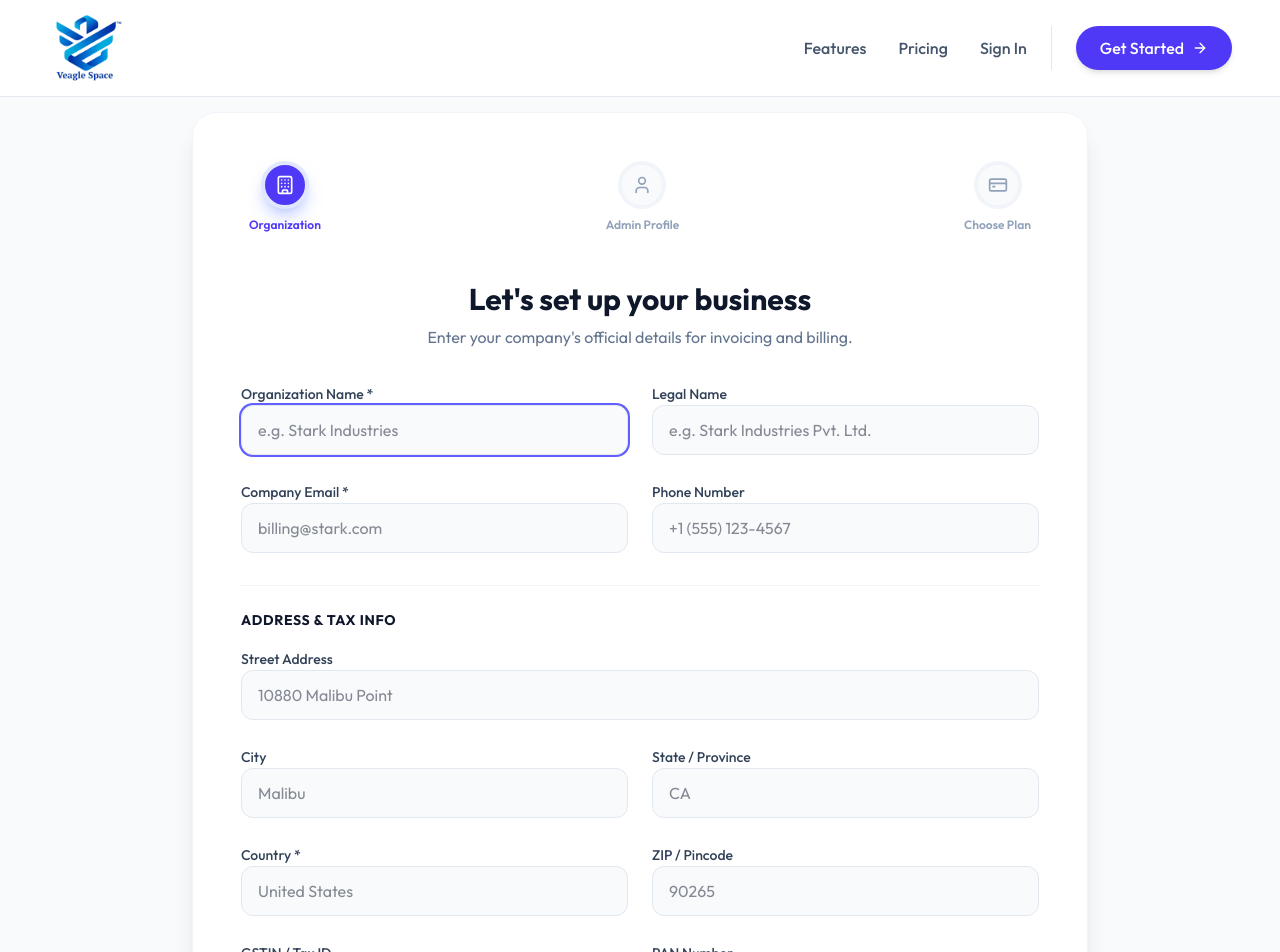
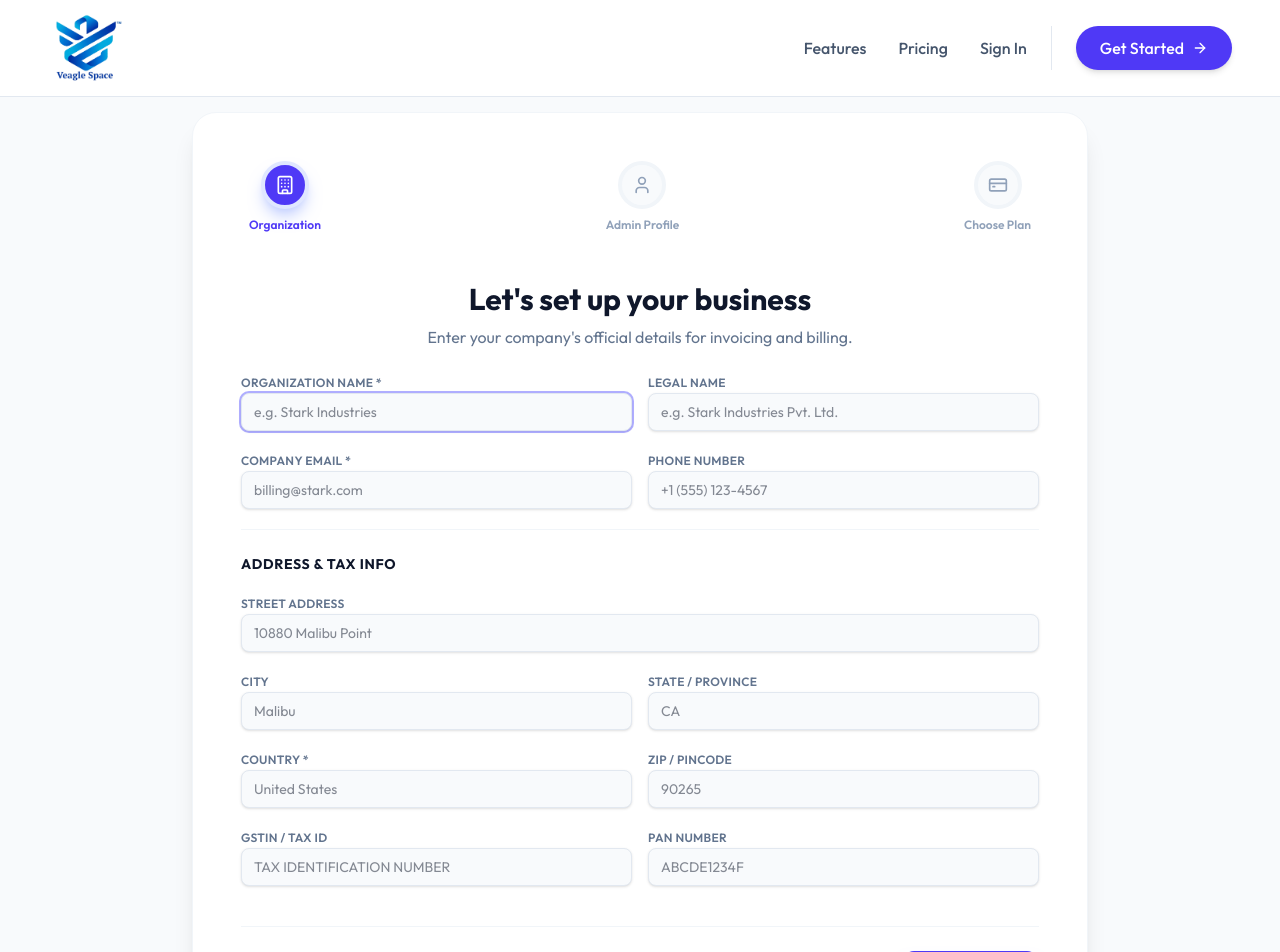
Before and after one commit to veaglespace-Tech/invoice-generator, a Next.js app in the folder client/: page /register in a window 1280 px wide. Shown: the top 952 px of the page. Built offline with nearby package versions, Linux system fonts and the light colour scheme; no server answers.

Commit message:
Refactor registration form UI to be more compact and sleeker

```diff
--- a/client/src/app/register/page.tsx
+++ b/client/src/app/register/page.tsx
@@ -234,7 +234,7 @@ export default function RegisterPage() {
                   <div className="absolute inset-0 rounded-full border-4 border-emerald-400 animate-ping opacity-30"></div>
                 </div>
 
-                <div className="space-y-2">
+                <div className="space-y-1.5">
                   <h2 className="text-3xl font-bold text-slate-900 dark:text-white">🎉 Registration Successful!</h2>
                   <p className="text-slate-500 dark:text-slate-400 max-w-sm mx-auto text-base">
                     Welcome, <span className="font-semibold text-slate-800 dark:text-white">{orgName}</span>!<br />
@@ -257,51 +257,51 @@ export default function RegisterPage() {
             )}
 
             {!isSuccess && currentStep === 1 && (
-              <div className="space-y-8 animate-in fade-in slide-in-from-right-4 duration-300">
-                <div className="text-center mb-8">
+              <div className="space-y-5 animate-in fade-in slide-in-from-right-4 duration-300">
+                <div className="text-center mb-5">
                   <h2 className="text-3xl font-bold text-slate-900 dark:text-white">Let's set up your business</h2>
                   <p className="text-slate-500 dark:text-slate-400 mt-2">Enter your company's official details for invoicing and billing.</p>
                 </div>
 
-                <div className="grid grid-cols-1 md:grid-cols-2 gap-6">
-                  <div className="space-y-2">
-                    <label className="text-sm font-medium text-slate-700 dark:text-slate-300">Organization Name *</label>
+                <div className="grid grid-cols-1 md:grid-cols-2 gap-4">
+                  <div className="space-y-1.5">
+                    <label className="text-xs font-semibold uppercase tracking-wide text-slate-500 dark:text-slate-300">Organization Name *</label>
                     <input
                       type="text"
                       value={orgName}
                       onChange={(e) => setOrgName(e.target.value)}
-                      className="w-full bg-slate-50 dark:bg-slate-950 border border-slate-200 dark:border-slate-800 rounded-xl px-4 py-3 focus:outline-none focus:ring-2 focus:ring-indigo-500 dark:text-white transition-all"
+                      className="w-full bg-slate-50 dark:bg-slate-950 border border-slate-200 dark:border-slate-800 rounded-lg px-3 py-2 text-sm focus:outline-none focus:ring-2 focus:ring-indigo-500/50 shadow-sm dark:text-white transition-all"
                       placeholder="e.g. Stark Industries"
                       autoFocus
                     />
                   </div>
-                  <div className="space-y-2">
-                    <label className="text-sm font-medium text-slate-700 dark:text-slate-300">Legal Name</label>
+                  <div className="space-y-1.5">
+                    <label className="text-xs font-semibold uppercase tracking-wide text-slate-500 dark:text-slate-300">Legal Name</label>
                     <input
                       type="text"
                       value={legalName}
                       onChange={(e) => setLegalName(e.target.value)}
-                      className="w-full bg-slate-50 dark:bg-slate-950 border border-slate-200 dark:border-slate-800 rounded-xl px-4 py-3 focus:outline-none focus:ring-2 focus:ring-indigo-500 dark:text-white transition-all"
+                      className="w-full bg-slate-50 dark:bg-slate-950 border border-slate-200 dark:border-slate-800 rounded-lg px-3 py-2 text-sm focus:outline-none focus:ring-2 focus:ring-indigo-500/50 shadow-sm dark:text-white transition-all"
                       placeholder="e.g. Stark Industries Pvt. Ltd."
                     />
                   </div>
-                  <div className="space-y-2">
-                    <label className="text-sm font-medium text-slate-700 dark:text-slate-300">Company Email *</label>
+                  <div className="space-y-1.5">
+                    <label className="text-xs font-semibold uppercase tracking-wide text-slate-500 dark:text-slate-300">Company Email *</label>
                     <input
                       type="email"
                       value={orgEmail}
                       onChange={(e) => setOrgEmail(e.target.value)}
-                      className="w-full bg-slate-50 dark:bg-slate-950 border border-slate-200 dark:border-slate-800 rounded-xl px-4 py-3 focus:outline-none focus:ring-2 focus:ring-indigo-500 dark:text-white transition-all"
+                      className="w-full bg-slate-50 dark:bg-slate-950 border border-slate-200 dark:border-slate-800 rounded-lg px-3 py-2 text-sm focus:outline-none focus:ring-2 focus:ring-indigo-500/50 shadow-sm dark:text-white transition-all"
                       placeholder="billing@stark.com"
                     />
                   </div>
-                  <div className="space-y-2">
-                    <label className="text-sm font-medium text-slate-700 dark:text-slate-300">Phone Number</label>
+                  <div className="space-y-1.5">
+                    <label className="text-xs font-semibold uppercase tracking-wide text-slate-500 dark:text-slate-300">Phone Number</label>
                     <input
                       type="tel"
                       value={orgPhone}
                       onChange={(e) => setOrgPhone(e.target.value)}
-                      className="w-full bg-slate-50 dark:bg-slate-950 border border-slate-200 dark:border-slate-800 rounded-xl px-4 py-3 focus:outline-none focus:ring-2 focus:ring-indigo-500 dark:text-white transition-all"
+                      className="w-full bg-slate-50 dark:bg-slate-950 border border-slate-200 dark:border-slate-800 rounded-lg px-3 py-2 text-sm focus:outline-none focus:ring-2 focus:ring-indigo-500/50 shadow-sm dark:text-white transition-all"
                       placeholder="+1 (555) 123-4567"
                     />
                   </div>
@@ -309,74 +309,74 @@ export default function RegisterPage() {
 
                 <div className="border-t border-slate-100 dark:border-slate-800 pt-6">
                   <h3 className="text-sm font-bold text-slate-900 dark:text-white mb-4 uppercase tracking-wider">Address & Tax Info</h3>
-                  <div className="grid grid-cols-1 md:grid-cols-2 gap-6">
-                    <div className="space-y-2 md:col-span-2">
-                      <label className="text-sm font-medium text-slate-700 dark:text-slate-300">Street Address</label>
+                  <div className="grid grid-cols-1 md:grid-cols-2 gap-4">
+                    <div className="space-y-1.5 md:col-span-2">
+                      <label className="text-xs font-semibold uppercase tracking-wide text-slate-500 dark:text-slate-300">Street Address</label>
                       <input
                         type="text"
                         value={address}
                         onChange={(e) => setAddress(e.target.value)}
-                        className="w-full bg-slate-50 dark:bg-slate-950 border border-slate-200 dark:border-slate-800 rounded-xl px-4 py-3 focus:outline-none focus:ring-2 focus:ring-indigo-500 dark:text-white transition-all"
+                        className="w-full bg-slate-50 dark:bg-slate-950 border border-slate-200 dark:border-slate-800 rounded-lg px-3 py-2 text-sm focus:outline-none focus:ring-2 focus:ring-indigo-500/50 shadow-sm dark:text-white transition-all"
                         placeholder="10880 Malibu Point"
                       />
                     </div>
-                    <div className="space-y-2">
-                      <label className="text-sm font-medium text-slate-700 dark:text-slate-300">City</label>
+                    <div className="space-y-1.5">
+                      <label className="text-xs font-semibold uppercase tracking-wide text-slate-500 dark:text-slate-300">City</label>
                       <input
                         type="text"
                         value={city}
                         onChange={(e) => setCity(e.target.value)}
-                        className="w-full bg-slate-50 dark:bg-slate-950 border border-slate-200 dark:border-slate-800 rounded-xl px-4 py-3 focus:outline-none focus:ring-2 focus:ring-indigo-500 dark:text-white transition-all"
+                        className="w-full bg-slate-50 dark:bg-slate-950 border border-slate-200 dark:border-slate-800 rounded-lg px-3 py-2 text-sm focus:outline-none focus:ring-2 focus:ring-indigo-500/50 shadow-sm dark:text-white transition-all"
                         placeholder="Malibu"
                       />
                     </div>
-                    <div className="space-y-2">
-                      <label className="text-sm font-medium text-slate-700 dark:text-slate-300">State / Province</label>
+                    <div className="space-y-1.5">
+                      <label className="text-xs font-semibold uppercase tracking-wide text-slate-500 dark:text-slate-300">State / Province</label>
                       <input
                         type="text"
                         value={state}
                         onChange={(e) => setState(e.target.value)}
-                        className="w-full bg-slate-50 dark:bg-slate-950 border border-slate-200 dark:border-slate-800 rounded-xl px-4 py-3 focus:outline-none focus:ring-2 focus:ring-indigo-500 dark:text-white transition-all"
+                        className="w-full bg-slate-50 dark:bg-slate-950 border border-slate-200 dark:border-slate-800 rounded-lg px-3 py-2 text-sm focus:outline-none focus:ring-2 focus:ring-indigo-500/50 shadow-sm dark:text-white transition-all"
                         placeholder="CA"
                       />
                     </div>
-                    <div className="space-y-2">
-                      <label className="text-sm font-medium text-slate-700 dark:text-slate-300">Country *</label>
+                    <div className="space-y-1.5">
+                      <label className="text-xs font-semibold uppercase tracking-wide text-slate-500 dark:text-slate-300">Country *</label>
                       <input
                         type="text"
                         value={country}
                         onChange={(e) => setCountry(e.target.value)}
-                        className="w-full bg-slate-50 dark:bg-slate-950 border border-slate-200 dark:border-slate-800 rounded-xl px-4 py-3 focus:outline-none focus:ring-2 focus:ring-indigo-500 dark:text-white transition-all"
+                        className="w-full bg-slate-50 dark:bg-slate-950 border border-slate-200 dark:border-slate-800 rounded-lg px-3 py-2 text-sm focus:outline-none focus:ring-2 focus:ring-indigo-500/50 shadow-sm dark:text-white transition-all"
                         placeholder="United States"
                       />
                     </div>
-                    <div className="space-y-2">
-                      <label className="text-sm font-medium text-slate-700 dark:text-slate-300">ZIP / Pincode</label>
+                    <div className="space-y-1.5">
+                      <label className="text-xs font-semibold uppercase tracking-wide text-slate-500 dark:text-slate-300">ZIP / Pincode</label>
                       <input
                         type="text"
                         value={pincode}
                         onChange={(e) => setPincode(e.target.value)}
-                        className="w-full bg-slate-50 dark:bg-slate-950 border border-slate-200 dark:border-slate-800 rounded-xl px-4 py-3 focus:outline-none focus:ring-2 focus:ring-indigo-500 dark:text-white transition-all"
+                        className="w-full bg-slate-50 dark:bg-slate-950 border border-slate-200 dark:border-slate-800 rounded-lg px-3 py-2 text-sm focus:outline-none focus:ring-2 focus:ring-indigo-500/50 shadow-sm dark:text-white transition-all"
                         placeholder="90265"
                       />
                     </div>
-                    <div className="space-y-2">
-                      <label className="text-sm font-medium text-slate-700 dark:text-slate-300">GSTIN / Tax ID</label>
+                    <div className="space-y-1.5">
+                      <label className="text-xs font-semibold uppercase tracking-wide text-slate-500 dark:text-slate-300">GSTIN / Tax ID</label>
                       <input
                         type="text"
                         value={GSTIN}
                         onChange={(e) => setGSTIN(e.target.value)}
-                        className="w-full bg-slate-50 dark:bg-slate-950 border border-slate-200 dark:border-slate-800 rounded-xl px-4 py-3 focus:outline-none focus:ring-2 focus:ring-indigo-500 dark:text-white transition-all uppercase"
+                        className="w-full bg-slate-50 dark:bg-slate-950 border border-slate-200 dark:border-slate-800 rounded-lg px-3 py-2 text-sm focus:outline-none focus:ring-2 focus:ring-indigo-500/50 shadow-sm dark:text-white transition-all uppercase"
                         placeholder="Tax Identification Number"
                       />
                     </div>
-                    <div className="space-y-2">
-                      <label className="text-sm font-medium text-slate-700 dark:text-slate-300">PAN Number</label>
+                    <div className="space-y-1.5">
+                      <label className="text-xs font-semibold uppercase tracking-wide text-slate-500 dark:text-slate-300">PAN Number</label>
                       <input
                         type="text"
                         value={PAN}
                         onChange={(e) => setPAN(e.target.value)}
-                        className="w-full bg-slate-50 dark:bg-slate-950 border border-slate-200 dark:border-slate-800 rounded-xl px-4 py-3 focus:outline-none focus:ring-2 focus:ring-indigo-500 dark:text-white transition-all uppercase"
+                        className="w-full bg-slate-50 dark:bg-slate-950 border border-slate-200 dark:border-slate-800 rounded-lg px-3 py-2 text-sm focus:outline-none focus:ring-2 focus:ring-indigo-500/50 shadow-sm dark:text-white transition-all uppercase"
                         placeholder="ABCDE1234F"
                       />
                     </div>
@@ -387,38 +387,38 @@ export default function RegisterPage() {
 
             {!isSuccess && currentStep === 2 && (
               <div className="space-y-6 animate-in fade-in slide-in-from-right-4 duration-300">
-                <div className="text-center mb-8">
+                <div className="text-center mb-5">
                   <h2 className="text-3xl font-bold text-slate-900 dark:text-white">Create Admin Profile</h2>
                   <p className="text-slate-500 dark:text-slate-400 mt-2">This account will have full access to {orgName || 'the organization'}.</p>
                 </div>
                 <div className="space-y-4">
-                  <div className="space-y-2">
-                    <label className="text-sm font-medium text-slate-700 dark:text-slate-300">Full Name</label>
+                  <div className="space-y-1.5">
+                    <label className="text-xs font-semibold uppercase tracking-wide text-slate-500 dark:text-slate-300">Full Name</label>
                     <input
                       type="text"
                       value={userName}
                       onChange={e => setUserName(e.target.value)}
-                      className="w-full bg-slate-50 dark:bg-slate-950 border border-slate-200 dark:border-slate-800 rounded-xl px-4 py-3 focus:outline-none focus:ring-2 focus:ring-indigo-500 dark:text-white transition-all"
+                      className="w-full bg-slate-50 dark:bg-slate-950 border border-slate-200 dark:border-slate-800 rounded-lg px-3 py-2 text-sm focus:outline-none focus:ring-2 focus:ring-indigo-500/50 shadow-sm dark:text-white transition-all"
                       placeholder="Tony Stark"
                     />
                   </div>
-                  <div className="space-y-2">
-                    <label className="text-sm font-medium text-slate-700 dark:text-slate-300">Admin Email Address</label>
+                  <div className="space-y-1.5">
+                    <label className="text-xs font-semibold uppercase tracking-wide text-slate-500 dark:text-slate-300">Admin Email Address</label>
                     <input
                       type="email"
                       value={email}
                       onChange={e => setEmail(e.target.value)}
-                      className="w-full bg-slate-50 dark:bg-slate-950 border border-slate-200 dark:border-slate-800 rounded-xl px-4 py-3 focus:outline-none focus:ring-2 focus:ring-indigo-500 dark:text-white transition-all"
+                      className="w-full bg-slate-50 dark:bg-slate-950 border border-slate-200 dark:border-slate-800 rounded-lg px-3 py-2 text-sm focus:outline-none focus:ring-2 focus:ring-indigo-500/50 shadow-sm dark:text-white transition-all"
                       placeholder="tony@stark.com"
                     />
                   </div>
-                  <div className="space-y-2">
-                    <label className="text-sm font-medium text-slate-700 dark:text-slate-300">Password</label>
+                  <div className="space-y-1.5">
+                    <label className="text-xs font-semibold uppercase tracking-wide text-slate-500 dark:text-slate-300">Password</label>
                     <input
                       type="password"
                       value={password}
                       onChange={e => setPassword(e.target.value)}
-                      className="w-full bg-slate-50 dark:bg-slate-950 border border-slate-200 dark:border-slate-800 rounded-xl px-4 py-3 focus:outline-none focus:ring-2 focus:ring-indigo-500 dark:text-white transition-all"
+                      className="w-full bg-slate-50 dark:bg-slate-950 border border-slate-200 dark:border-slate-800 rounded-lg px-3 py-2 text-sm focus:outline-none focus:ring-2 focus:ring-indigo-500/50 shadow-sm dark:text-white transition-all"
                       placeholder="••••••••"
                     />
                   </div>
@@ -427,7 +427,7 @@ export default function RegisterPage() {
             )}
 
             {!isSuccess && currentStep === 3 && (
-              <div className="space-y-8 animate-in fade-in slide-in-from-right-4 duration-300">
+              <div className="space-y-5 animate-in fade-in slide-in-from-right-4 duration-300">
                 <div className="text-center">
                   <h2 className="text-3xl font-bold text-slate-900 dark:text-white">Choose your plan</h2>
                   <p className="text-slate-500 dark:text-slate-400 mt-2">No credit card required for 14-day trials.</p>
```
